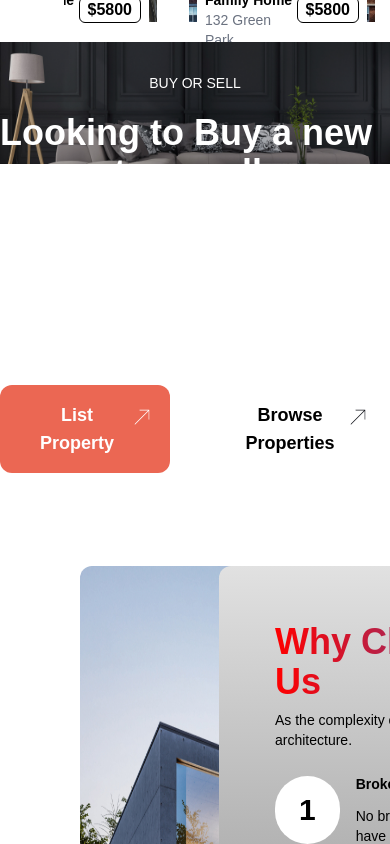
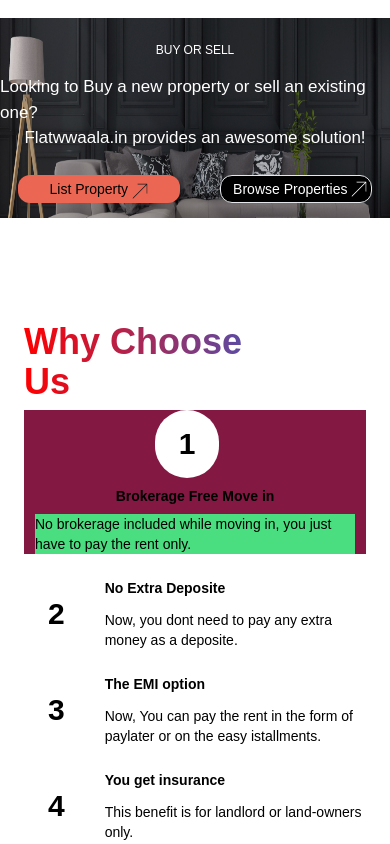
Before and after one commit to ThisIsAkriti/Flatwala, a React (Vite) app: page / in a window 390 px wide. Shown: the part 3360-4204 px from the top of the page. Built offline with nearby package versions, Linux system fonts and the light colour scheme.

Commit message:
set mobile pixels for buyOrSell section

```diff
--- a/src/components/BuyOrSell.jsx
+++ b/src/components/BuyOrSell.jsx
@@ -1,23 +1,49 @@
+import { useEffect, useState } from "react";
 import arrow from "/images/arrow.svg";
 import arrow2 from "/images/arrow2.svg"
 
 const BuyOrSell = () => {
+
+
+  const[isSmall , setIsSmall] = useState(window.innerWidth <= 640);
+  useEffect(()=>{
+    const handleResize = () => {
+      setIsSmall(window.innerWidth <= 640);
+    };
+    window.addEventListener('resize' , handleResize);
+
+    return () => {
+      window.removeEventListener('resize', handleResize);
+  };
+  } , []);
+
   return (
-    <div className=" h-[420px]">
-        <div className="absolute">
-          <img src="/images/bgImg2.jpg" alt="background_Image2" />
+    <div className=" md:h-[420px] h-[200px] mt-4 ">
+      <div className="absolute md:h-auto bg-red-600 h-[200px] ">
+        <img className=" h-full" src="/images/bgImg2.jpg" alt="background_Image2" />
       </div>
       <div className=" flex justify-center">
-            <div className="absolute flex flex-col items-center mt-[8%] text-white" >
-                <p className="text-sm mb-5">BUY OR SELL</p>
-                <p className="text-4xl font-bold mb-2">Looking to Buy a new property or sell an existing one?</p>
-                <p className="text-4xl font-bold">Flatwwaala.in provides an awesome solution!</p>
+        <div className="absolute flex flex-col items-center md:mt-[8%] mt-6  text-white" >
+          <p className="md:text-sm text-xs md:mb-5 mb-4">BUY OR SELL</p>
+          <p className="md:text-4xl text-[17px] md:font-bold md:mb-2">Looking to Buy a new property or sell an existing one?</p>
+          <p className="md:text-4xl text-[17px] md:font-bold">Flatwwaala.in provides an awesome solution!</p>
           <div className="flex mt-6">
-                <button className=" bg-featuredButton py-4 px-10 rounded-xl text-lg flex font-semibold">List Property
-                <img src={arrow2} alt="arrow" className=" ml-5 -mr-2 mt-2" />
+            <button className=" bg-featuredButton md:py-4 py-1 md:px-10 px-8 rounded-xl md:text-white text-black md:text-lg text-sm flex md:justify-normal items-center md:font-semibold">List Property
+
+            {isSmall?
+             <img src={arrow} alt="arrow" className=" md:ml-3 ml-1 md:-mr-2 mt-1" />
+             :
+             <img src={arrow2} alt="arrow" className=" md:ml-5 ml-1 -mr-2 md:mt-2" />
+            }
+
             </button>
-                <button className=" bg-white text-black py-4 px-8 rounded-xl text-lg flex font-semibold ml-10">Browse Properties
-                <img src={arrow} alt="arrow" className=" ml-3 -mr-2 mt-2" />
+            <button className=" md:bg-white bg-black md:text-black text-white border md:py-4 md:px-8 px-3 items-center rounded-xl md:text-lg text-sm flex md:font-semibold ml-10">Browse Properties
+            {isSmall?
+
+             <img src={arrow2} alt="arrow" className=" md:ml-5 ml-1 -mr-2 md:mt-2" />
+             :
+             <img src={arrow} alt="arrow" className=" md:ml-3 ml-1 md:-mr-2 mt-2" />
+            }
             </button>
           </div>
         </div>
--- a/src/components/RentProperty.jsx
+++ b/src/components/RentProperty.jsx
@@ -44,7 +44,7 @@ const RentalProperty = () => {
 
         <div className=" font-poppins">
 
-           <div className='ml-16 mb-4'>
+           <div className='md:ml-16 ml-8 md:mb-4 mb-6'>
                 <div className='font-bold text-5xl flex'>
                     <p className="bg-clip-text text-transparent bg-gradient-to-r from-orange to-purple">
                     Properties For</p>
@@ -57,7 +57,7 @@ const RentalProperty = () => {
            </div>
 
            {isSmall?
-            <div className=" ml-16 h-[220px] ">
+            <div className=" mx-4 h-[220px] ">
                 <Slider {...settings} className="outline-none">
 
                 <div className=' h-[277px] px-4 '>
--- a/src/components/WhyChooseUs.jsx
+++ b/src/components/WhyChooseUs.jsx
@@ -1,7 +1,68 @@
+import { useEffect, useState } from "react"
 
 const WhyChooseUs = () => {
+    const [isSmall , setIsSmall] = useState(window.innerWidth <= 640);
+
+    useEffect(() => {
+        const handleResize = () => {
+            setIsSmall(window.innerWidth <= 640);
+          };
+          window.addEventListener('resize' , handleResize);
+
+          return () => {
+            window.removeEventListener('resize', handleResize);
+        };
+    } , [])
   return (
-    <div className="mt-20  h-[660px] p-6">
+    <div className="mt-20 h-[660px] p-6">
+
+        {isSmall?
+        <div>
+            <div className="mb-2">
+                <p className=" text-4xl font-bold bg-clip-text text-transparent bg-gradient-to-r from-orange to-blue">Why Choose</p>
+                <p className=" text-4xl font-bold bg-clip-text text-transparent bg-gradient-to-r from-orange to-blue">Us</p>
+            </div>
+
+            <div className=" space-y-6">
+                <div className=" bg-pink-900 flex flex-col items-center justify-center ">
+                    <div className="bg-white px-6 py-4 rounded-full flex items-center justify-center mr-4">
+                        <p className="text-3xl font-extrabold">1</p>
+                    </div>
+                    <div className=" w-[320px] flex flex-col items-center ">
+                        <p className=" text-sm font-bold my-2">Brokerage Free Move in</p>
+                        <p className=" text-sm flex items-center bg-green-400 justify-center">No brokerage included while moving in, you just have to pay the rent only.</p>
+                    </div>
+                </div>
+                <div className="flex items-center">
+                    <div className="bg-white px-6 py-4 rounded-full flex items-center justify-center mr-4">
+                        <p className=" text-3xl font-extrabold">2</p>
+                    </div>
+                    <div className=" w-[310px] ">
+                        <p className=" text-sm font-bold mb-3">No Extra Deposite</p>
+                        <p className=" text-sm">Now, you dont need to pay any extra money as a deposite.</p>
+                    </div>
+                </div>
+                <div className="flex items-center">
+                    <div className="bg-white px-6 py-4 rounded-full flex items-center justify-center mr-4">
+                        <p className=" text-3xl font-extrabold">3</p>
+                    </div>
+                    <div className=" w-[310px] ">
+                        <p className=" text-sm font-bold mb-3">The EMI option</p>
+                        <p className=" text-sm">Now, You can pay the rent in the form of paylater or on the easy istallments.</p>
+                    </div>
+                </div>
+                <div className="flex items-center">
+                <div className="bg-white px-6 py-4 rounded-full flex items-center justify-center mr-4">
+                        <p className=" text-3xl font-extrabold">4</p>
+                    </div>
+                    <div className=" w-[310px]">
+                        <p className=" text-sm font-bold mb-3">You get insurance</p>
+                        <p className=" text-sm">This benefit is for landlord or land-owners only.</p>
+                    </div>
+                </div>
+            </div>
+        </div>
+        :
         <div className="flex h-full">
             <div className="absolute ml-14 ">
             <img className=" h-[612px] rounded-xl" src="/images/chooseUsImg.jpg" alt="Image" />
@@ -53,7 +114,7 @@ const WhyChooseUs = () => {
                     </div>
                 </div>
             </div>
-    </div>
+        </div>}
 
     </div>
   )
```
Lines whose indentation alone changed are shown as unchanged.
